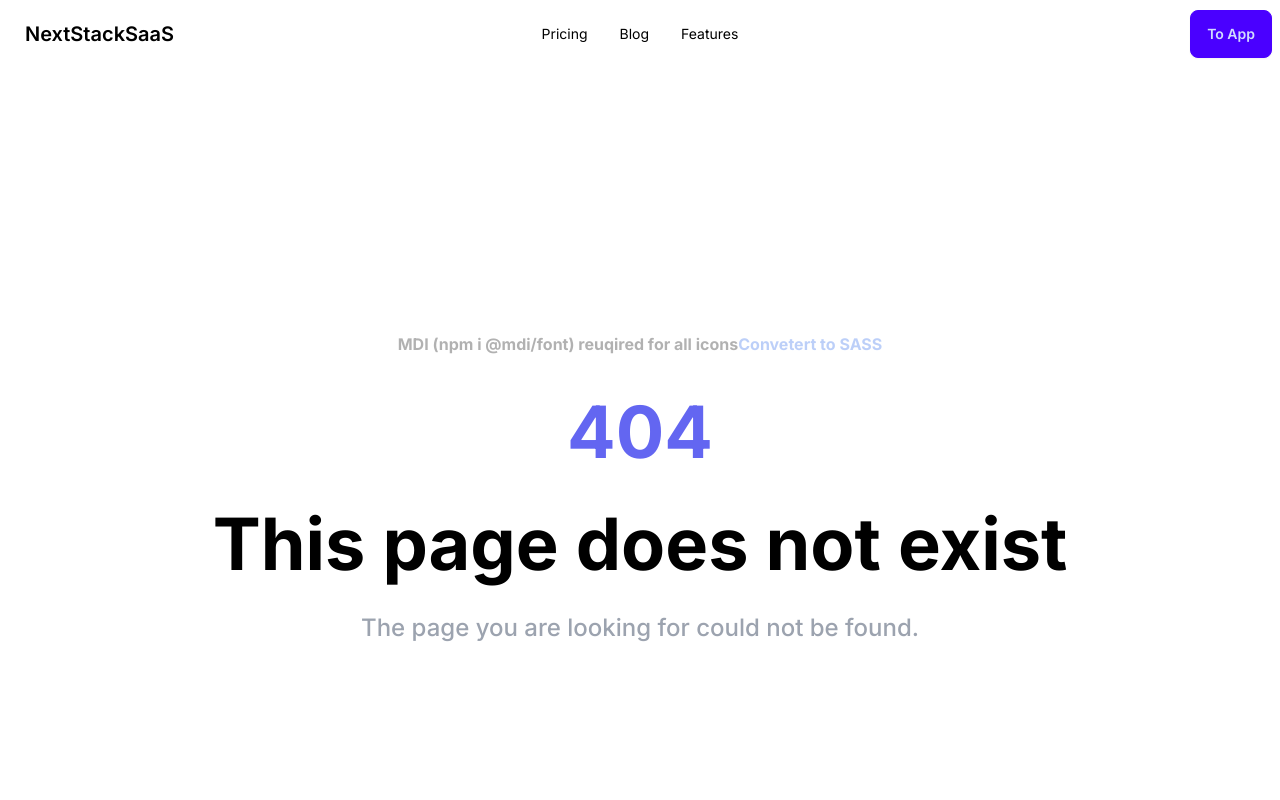
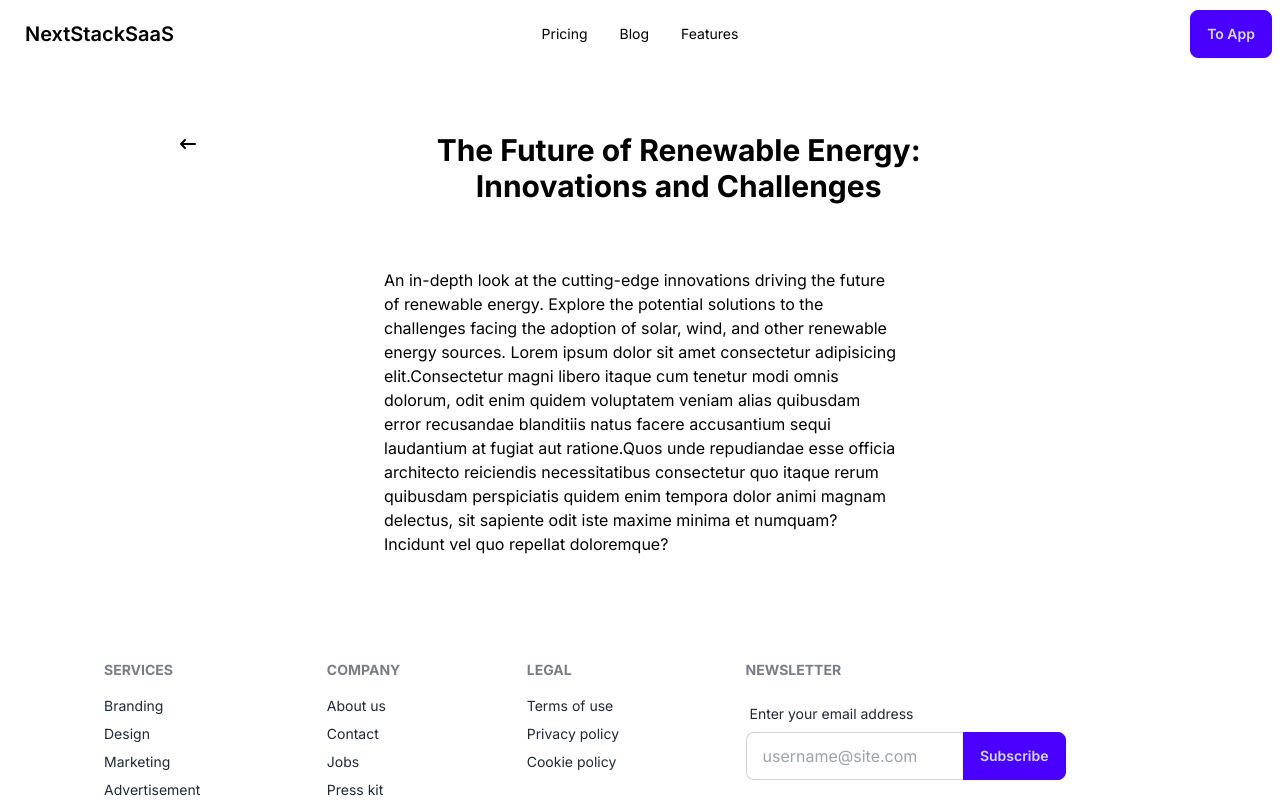
Before and after one commit to renantrendt/yunakin, a Next.js app in the folder web/: page /blogs/1 in a window 1280 px wide. Before the commit this address had no page. Shown: the top 800 px of the page. Built offline with nearby package versions, Linux system fonts and the light colour scheme.

Commit message:
add slug blog page

```diff
--- /dev/null
+++ b/web/src/app/blogs/[slug]/page.tsx
@@ -0,0 +1,34 @@
+'use client'
+import BackIcon from '@/assets/icons/BackIcon'
+import React from 'react'
+import Image from 'next/head'
+const blog = {
+    "title": "The Future of Renewable Energy: Innovations and Challenges",
+    "description": "An in-depth look at the cutting-edge innovations driving the future of renewable energy. Explore the potential solutions to the challenges facing the adoption of solar, wind, and other renewable energy sources. Lorem ipsum dolor sit amet consectetur adipisicing elit.Consectetur magni libero itaque cum tenetur modi omnis dolorum, odit enim quidem voluptatem veniam alias quibusdam error recusandae blanditiis natus facere accusantium sequi laudantium at fugiat aut ratione.Quos unde repudiandae esse officia architecto reiciendis necessitatibus consectetur quo itaque rerum quibusdam perspiciatis quidem enim tempora dolor animi magnam delectus, sit sapiente odit iste maxime minima et numquam? Incidunt vel quo repellat doloremque?",
+    "lastUpdated": "2024-01-18",
+    "authorName": "Samantha Lee",
+    "authorImageUrl": "https://example.com/images/authors/samantha-lee.jpg",
+    "blogImageUrl": "https://example.com/images/blogs/renewable-energy-future.jpg"
+};
+const SlugPage = ({ params }: { params: { slug: string } }) => {
+    return (
+        <div className='mx-auto w-full px-44 '>
+            <div className='grid grid-cols-12 mt-16 '>
+                <div className='col-span-1'>
+                    <BackIcon />
+                </div>
+                <div className="col-span-11 flex justify-center">
+                    <h1 className='text-3xl font-bold max-w-lg text-center'>{blog.title}</h1>
+                </div>
+            </div>
+            <div className="image w-full">
+                <Image src={blog.blogImageUrl} width={520} height={480} alt="meaningful image" />
+            </div>
+            <div className="content mx-auto max-w-lg  my-16  ">
+                <p>{blog.description}</p>
+            </div>
+        </div>
+    )
+}
+
+export default SlugPage
--- /dev/null
+++ b/web/src/assets/icons/BackIcon.tsx
@@ -0,0 +1,13 @@
+
+import React from 'react'
+
+const BackIcon = () => {
+    return (
+        <svg width="24" height="24" viewBox="0 0 24 24" fill="none" xmlns="http://www.w3.org/2000/svg">
+            <path d="M5 12H19M5 12L9 16M5 12L9 8" stroke="currentColor" strokeWidth="2" strokeLinecap="round" strokeLinejoin="round" />
+        </svg>
+
+    )
+}
+
+export default BackIcon
```
Also changed, not shown: web/src/app/blogs/[slug].tsx (deleted).
